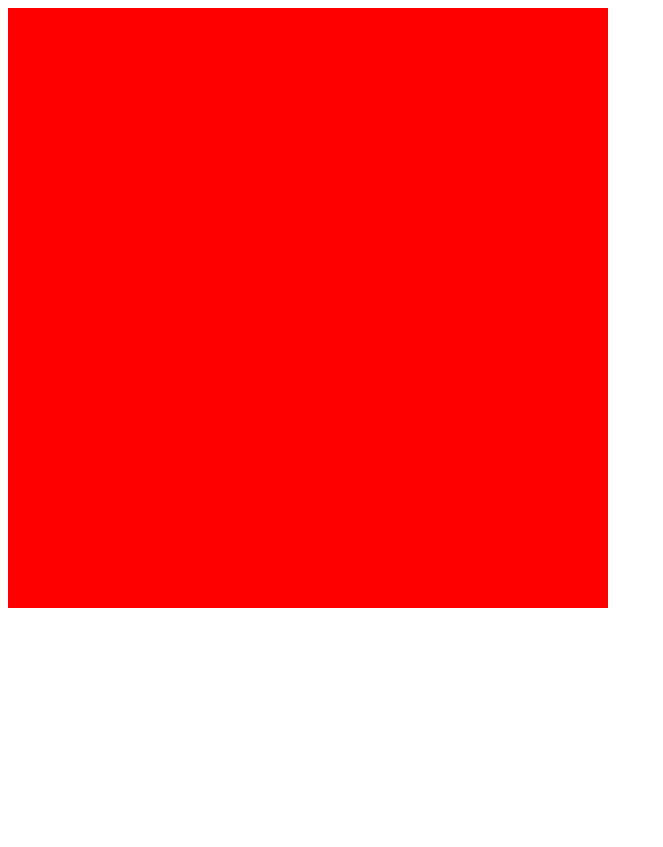
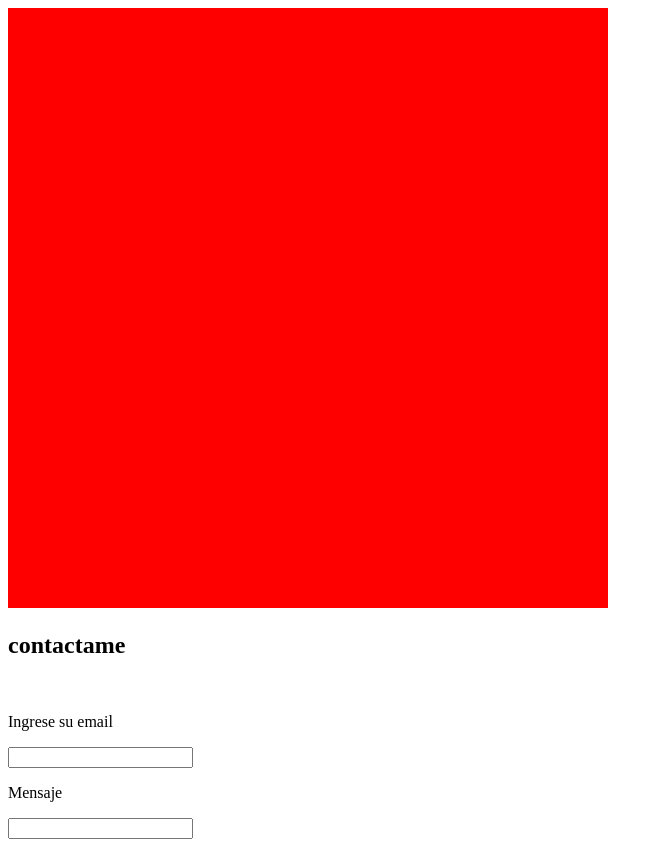
Before and after one commit to Nasdig/Nasdig, a plain HTML site: page proyectos/proyecto1/nombre1.html in a window 1280 px wide. Shown: the whole page, without its empty margins (0-663 px from the left). Before the commit the page ends 800 px from the top, so only its background shows below. Drawn offline with Linux system fonts and the light colour scheme.

Commit message:
agregando contactame en proyecto1

```diff
--- a/proyectos/proyecto1/nombre1.html
+++ b/proyectos/proyecto1/nombre1.html
@@ -11,6 +11,16 @@
         </header>
         <canvas width="600" height="600"></canvas>
         <footer>
+            <div>
+                <h2>contactame</h2><br>
+                <form action="action">
+                    <p>Ingrese su email</p>
+                    <input type="email">
+                    <p>Mensaje</p>
+                    <input type="text">
+
+                </form>
+            </div>
 
         </footer>
         <script src="script1.js"></script>
```
